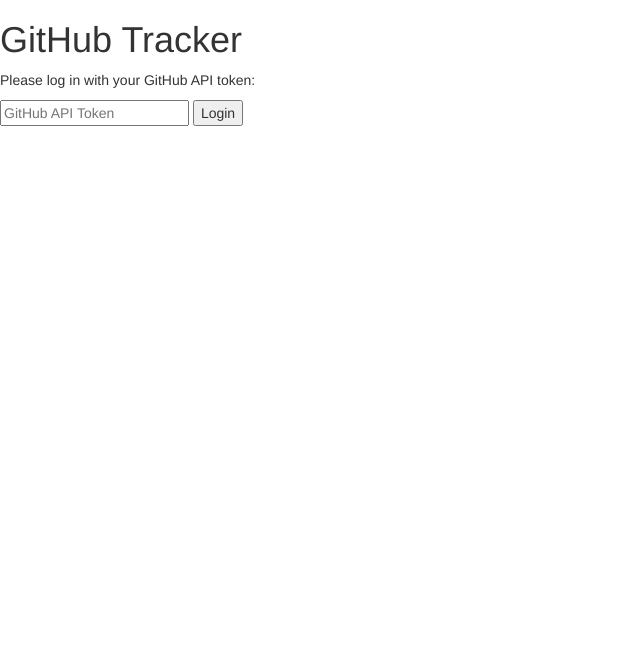
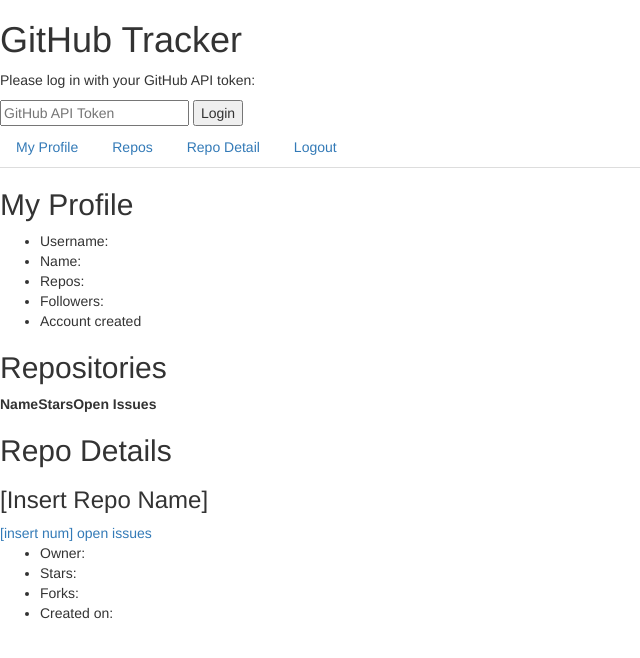
Before and after one commit to sm873x/github-tracker, a plain HTML site: page HTML/index.html in a window 1280 px wide. Shown: the whole page, without its empty margins (0-640 px from the left). Drawn offline with nearby package versions, Linux system fonts and the light colour scheme.

Commit message:
HTML - closed errant li tags

```diff
--- a/HTML/index.html
+++ b/HTML/index.html
@@ -21,6 +21,59 @@
             </form>
         </section>
 
+        <nav>
+            <ul class='nav nav-tabs'>
+                <li> <a href='#myProfile'>My Profile</a> </li>
+                <li> <a href='#repos'>Repos</a> </li>
+                <li> <a href='#repoDetail'>Repo Detail</a> </li>
+                <li> <a href='#logout'>Logout</a> </li>
+            </ul>
+        </nav>
+
+        <section id='myProfile' class='view'>
+            <h2>My Profile </h2>
+            <!-- TODO <img> ADD Avatar image -->
+            <ul>
+                <li class='username'>Username:</li>
+                <li class='name'>Name:</li>
+                <li class='repos'>Repos:</li>
+                <li class='followers'>Followers:</li>
+                <li class='acct-created'>Account created</li>
+            </ul>
+        </section>
+
+        <section id='repos' class='view'>
+            <h2>Repositories</h2>
+            <table>
+                <tr>
+                    <th>Name</th>
+                    <th>Stars</th>
+                    <th>Open Issues</th>
+                </tr>
+            <!-- TODO add table rows for each repo
+                <tr>
+                    <th></th>
+                    <th></th>
+                    <th></th>
+                <tr>
+            -->
+            </table>
+        </section>
+
+        <section id='repoDetail' class='view'>
+            <h2>Repo Details</h2>
+            <article class='repo-description'>
+                <h3 class='repo-name'>[Insert Repo Name]</h3>
+                <p class='repo-text'></p>
+                <a href='*'>[insert num] open issues</a>
+                <ul>
+                    <li class='owner'>Owner:</li>
+                    <li class='stars'>Stars:</li>
+                    <li class='forks'>Forks:</li>
+                    <li class='created-on'>Created on:</li>
+                </ul>
+            </article>
+        </section>
 
         <script src='/js/jquery-3.0.0.js'></script>
         <script src='/js/main.js'></script>
```
